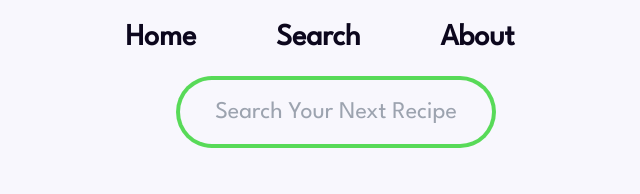
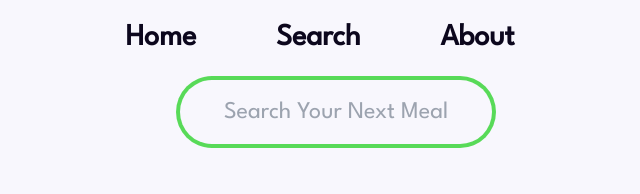
Before and after one commit to Jmike-dev/hidden-gems, an Angular app: page /meals in a window 1280 px wide. Shown: the top 194 px of the page, without its empty margins (304-944 px from the left). Built offline with nearby package versions, Linux system fonts and the light colour scheme.

Commit message:
✏️ fixed typos

```diff
--- a/src/app/pages/meals/meals.component.html
+++ b/src/app/pages/meals/meals.component.html
@@ -9,7 +9,7 @@
       [(ngModel)]="mealInput"
       name="mealInput"
       type="text"
-      placeholder="Search Your Next Recipe"
+      placeholder="Search Your Next Meal"
       (input)="search()"
       class="py-4 w-full rounded-full text-center bg-colors-background text-colors-text text-2xl"
     />
```
